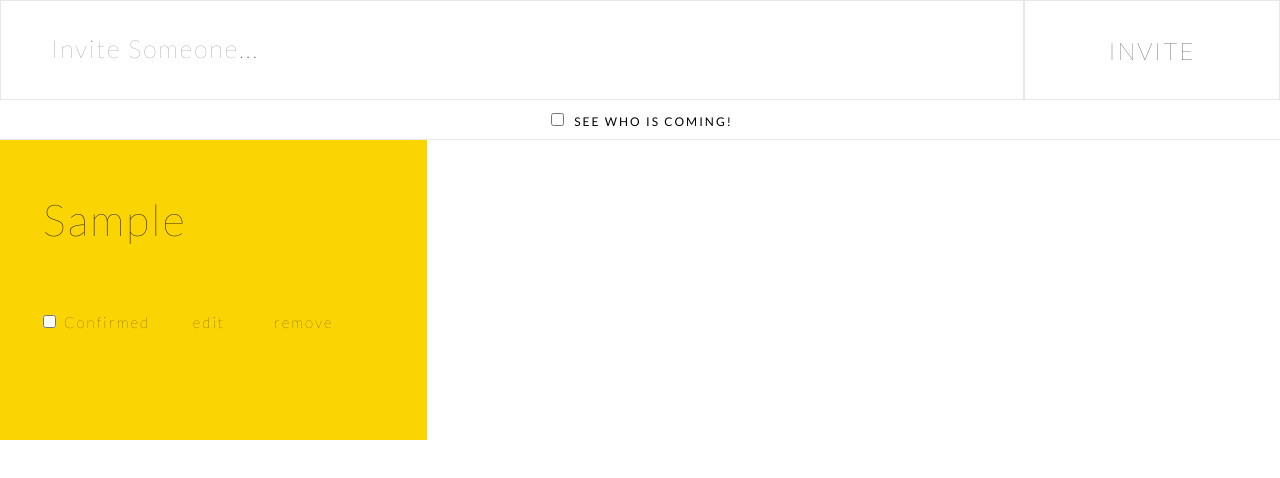
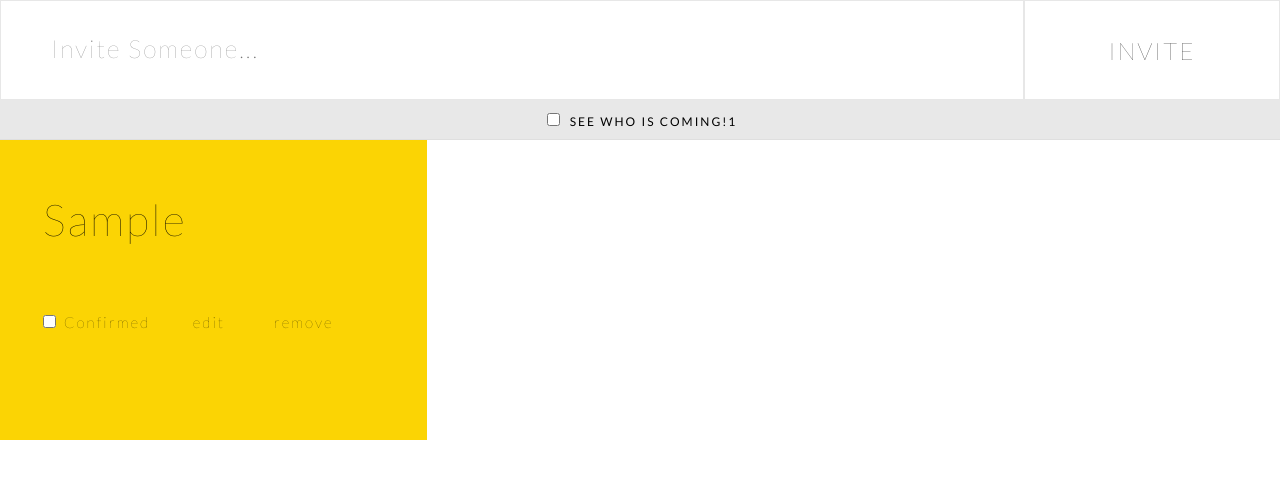
Before and after one commit to Fitzonreee/rsvp-javascript-app, a website: page app/index.html in a window 1280 px wide. Both pictures are taken after typing "Sample" into the empty fields and a click on the button "INVITE". Drawn offline with Linux system fonts and the light colour scheme.

Commit message:
Adding favicon.ico and created get count function to add number of invitees to menu bar

```diff
--- a/app/index.html
+++ b/app/index.html
@@ -3,6 +3,7 @@
   <head>
     <meta charset="UTF-8">
     <title>RSVP</title>
+    <link rel="icon" href="favicon.ico" type="image/x-icon" />
     <link href="https://fonts.googleapis.com/css?family=Abril+Fatface|Lato:100,400,800" rel="stylesheet">
     <link rel="stylesheet" href="css/styles.css">
     <link rel="stylesheet" href="css/print.css">
--- a/app/js/main.js
+++ b/app/js/main.js
@@ -36,6 +36,18 @@ filterCheckBox.addEventListener('change', (e) => {
     }
   }
 });
+
+// Testing
+function getCount() {
+  const ul = document.getElementById('invitedList');
+  const menu = document.querySelector('.toggleResponses');
+  const span = document.createElement('span');
+
+  let count = ul.children.length;
+  span.textContent = count;
+  // if first child exists, remove it, else replace with new count value
+  menu.appendChild(span);
+}
 
 // Add check to lower RGBA value before appending next li
 function createListItem(text) {
@@ -78,6 +90,7 @@ form.addEventListener('submit', (e) => {
   const li = createListItem(text);
   // Remove name from input after submitting
   input.value = '';
+  getCount();
 });
 
 // Add an eventListener so when checkbox is clicked a class of 'responded' is added
@@ -87,7 +100,6 @@ ul.addEventListener('change', (e) => {
   const checked = checkbox.checked;
   const listItem = checkbox.parentNode;
   // console.log(listItem);
-
   if (checked) {
     listItem.className = 'responded';
   } else {
--- a/app/scss/partials/_main.scss
+++ b/app/scss/partials/_main.scss
@@ -7,6 +7,7 @@
     letter-spacing: 2px;
     text-align: center;
     font-weight: 400;
+    background-color: lighten($lightGray, 0.85);
     input[type="checkbox"] {
       margin-right: 10px;
       border-radius: 0;
```
Also changed, not shown: app/css/styles.css, app/favicon.ico (added).
